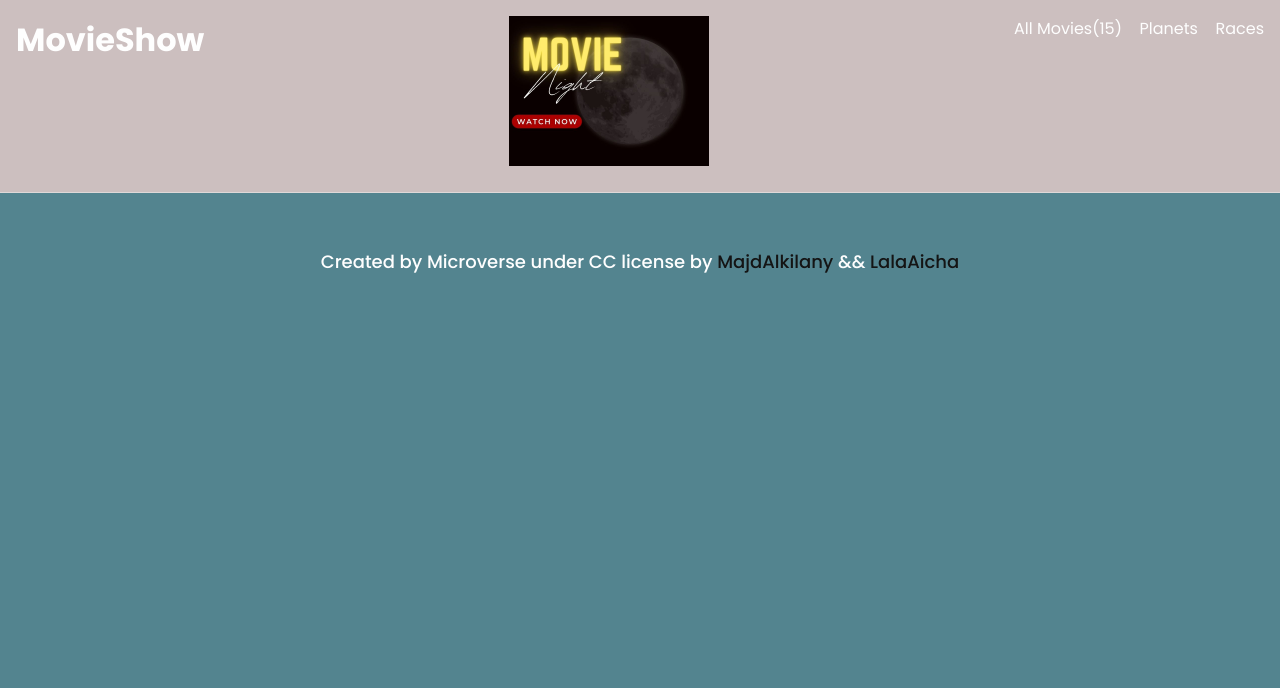
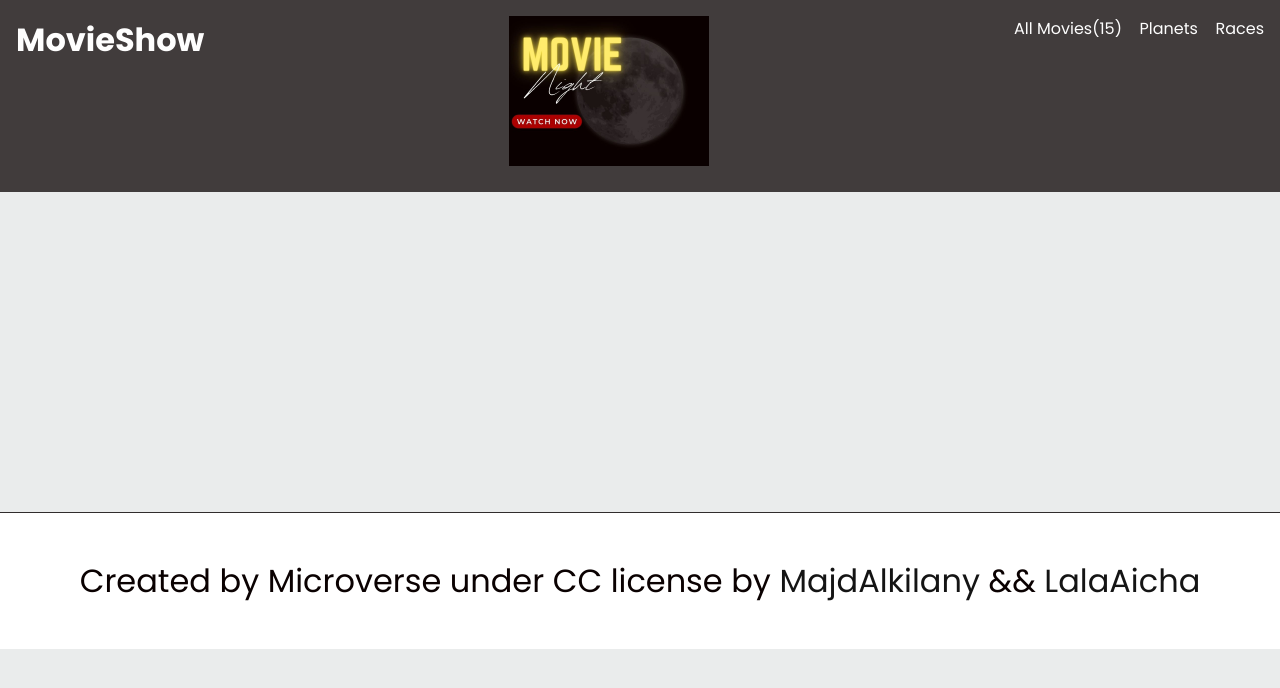
Before and after one commit to leloufadel/Capston-M2, a website built with webpack: page src/index.html in a window 1280 px wide. Built offline with nearby package versions, Linux system fonts and the light colour scheme; no server answers.

Commit message:
update CSS

```diff
--- a/src/index.js
+++ b/src/index.js
@@ -14,12 +14,11 @@ const fetchAPI = async () => {
     const showImage = show.image.medium;
 
     const listItem = document.createElement('li');
-    listItem.classList.add('shows-movie');
+    //listItem.classList.add('shows-movie');
     listItem.innerHTML = `
-      <h2>${showTitle}</h2>
+
       <img src="${showImage}" alt="${showTitle}">
-
-      <a href="${showURL}" target="_blank">${showURL}</a>
+      <h2 class="title">${showTitle}</h2>
       <hr>
     `;
 
--- a/src/style.css
+++ b/src/style.css
@@ -7,21 +7,22 @@
 
 body {
   font-family: 'Poppins', Arial, Helvetica, sans-serif;
-  background-color: #53848f;
+  background-color: #eaecec;
   color: #fefefe;
+  font-weight: 700px;
 }
 
 header {
-  background: #ccbfbf;
+  background: #413c3c;
   display: flex;
   justify-content: space-between;
   padding: 1rem 1rem;
 }
+.title{
+  font-size: x-large;
 
-a {
-  text-transform: none;
+  color: rgb(61, 58, 58);
 }
-
 ul {
   list-style: none;
   display: flex;
@@ -38,17 +39,18 @@ h1 {
 
 #show-list {
   display: grid;
-  grid-template-columns: repeat(3, 1fr);
-  grid-gap: 20px;
-  padding: 0;
+  grid-template-columns: repeat(4, 1fr);
+  grid-gap: 10px;
+  padding: 10rem;
   list-style-type: none;
 }
 
-.shows-movie {
+/* .shows-movie {
   display: flex;
   flex-direction: column;
   align-items: center;
-}
+  gap: 0.5em;
+} */
 
 img {
   width: 200px;
@@ -63,7 +65,7 @@ a {
 }
 
 a:hover {
-  color: #ff4500;
+  color: #6606a5;
 }
 
 
@@ -79,11 +81,13 @@ footer {
   display: flex;
   justify-content: center;
   align-items: center;
-  border-top: 1px solid rgb(223, 216, 216);
+  border-top: 1px solid rgb(48, 45, 45);
+  color: #0a0101;
+  background-color: white;
+
 }
 
 footer p {
   margin: 0 auto;
-  font-size: 18px;
-  font-weight: 500;
+  font-size: xx-large;
 }
```
